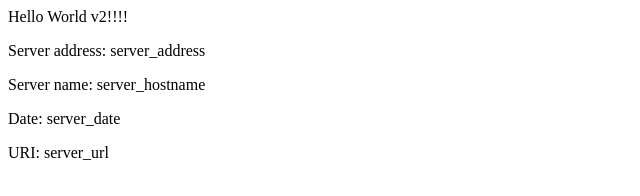
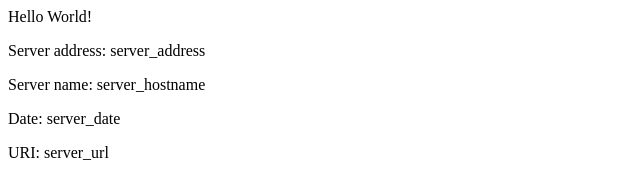
Before and after one commit to WilliamWhispell/eks-example, a plain HTML site: page src/index.html in a window 1280 px wide. Shown: the full height of the page, 0-640 px from the left. Drawn offline with Linux system fonts and the light colour scheme.

Commit message:
Revert "v2 Updating home page"
This reverts commit b16d0b85e4156d4761d49bf6d378c994f9bcb59e.

```diff
--- a/src/index.html
+++ b/src/index.html
@@ -1,8 +1,8 @@
 <head>
-<title>Hello World v2</title>
+<title>Hello World</title>
 </head>
 <div class="info">
-<h>Hello World v2!!!!</h>
+<h>Hello World!</h>
 <p><span>Server&nbsp;address:</span> <span>server_address</span></p>
 <p><span>Server&nbsp;name:</span> <span>server_hostname</span></p>
 <p class="smaller"><span>Date:</span> <span>server_date</span></p>
```
